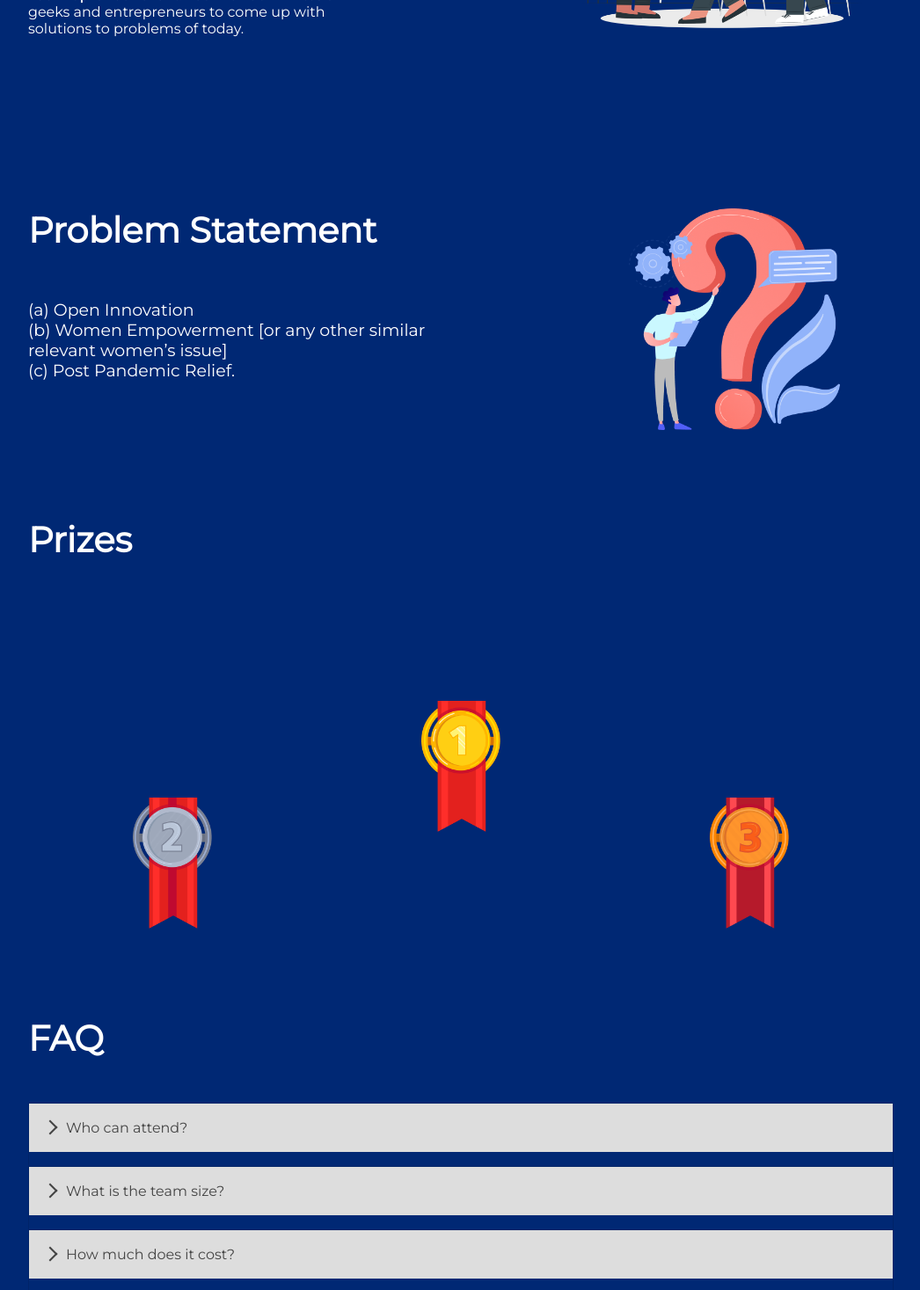
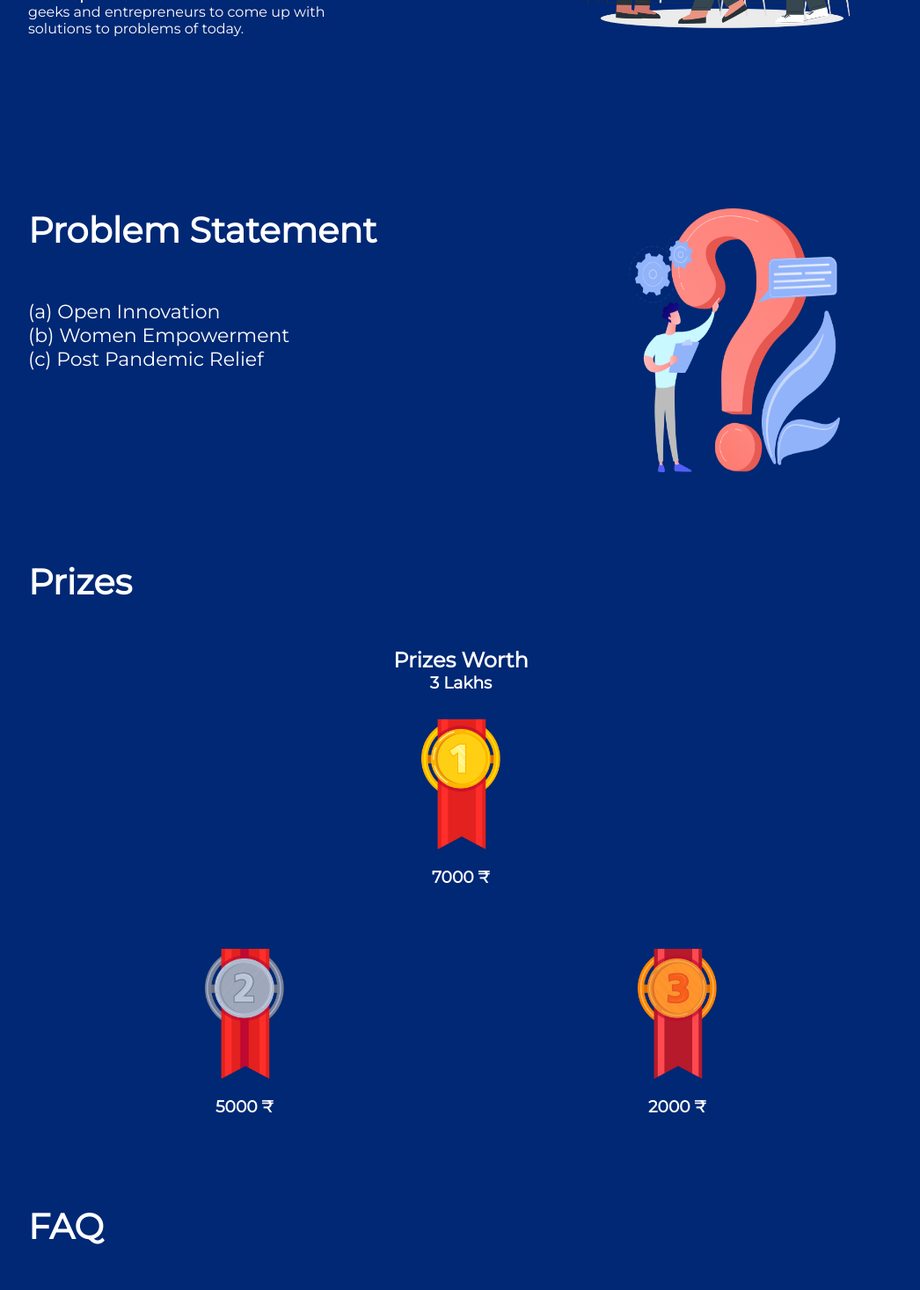
Before and after one commit to rindishkrishna/technopreneur, a React (Create React App) app: page /hackathon in a window 1280 px wide. Shown: the part 441-1908 px from the top of the page at 88% size, without its empty margins (136-1182 px from the left). Built offline with nearby package versions, Linux system fonts and the light colour scheme.

Commit message:
minor ui fix

```diff
--- a/src/Components/HackathonPage/Navbar/Navbar.js
+++ b/src/Components/HackathonPage/Navbar/Navbar.js
@@ -8,31 +8,31 @@ export const Navbar = () => {
         <nav className="nav">
           <ul className="navbar-item">
             <li>
-              <Link to="/#home" smooth={true} spy={true} duration={1000}
+              <Link to="hackathon/#home" smooth={true} spy={true} duration={1000}
               className="nav-link">
                 Home
                 </Link>
             </li>
             <li>
-              <Link to="/#problemstatement" smooth={true} spy={true} duration={1000}
+              <Link to="hackathon/#problemstatement" smooth={true} spy={true} duration={1000}
               className="nav-link">
                 Problem Statement
                 </Link>
             </li>
             <li>
-              <Link to="/#prizes" smooth={true} spy={true} duration={1000}
+              <Link to="hackathon/#prizes" smooth={true} spy={true} duration={1000}
               className="nav-link">
                 Prizes
                 </Link>
             </li>
             <li>
-              <Link to="/#faq" smooth={true} spy={true} duration={1000}
+              <Link to="hackathon/#faq" smooth={true} spy={true} duration={1000}
               className="nav-link">
                 FAQ
                 </Link>
             </li>
             <li>
-            <Link to="/#sponsors" smooth={true} spy={true} duration={1000}
+            <Link to="hackathon/#sponsors" smooth={true} spy={true} duration={1000}
               className="nav-link">
                 Sponsors
                 </Link>
--- a/src/Components/HackathonPage/Prizes/Prizes.css
+++ b/src/Components/HackathonPage/Prizes/Prizes.css
@@ -7,11 +7,14 @@
 
 .prize-div {
   text-align: center;
+
 }
 
 .prize-img {
   width: 90px;
   margin: auto;
+  margin-top: 30px;
+  padding-bottom: 20px;
 }
 
 .offset {
--- a/src/Components/HackathonPage/Prizes/Prizes.js
+++ b/src/Components/HackathonPage/Prizes/Prizes.js
@@ -8,15 +8,21 @@ const Prizes = () => {
   return (
     <div className="container prize-container" id="prizes">
       <h3 className="heading">Prizes</h3>
+      <div className="col m4 prize-div">
+          <h2>Prizes Worth </h2>
+          <h3>3 Lakhs</h3>
+          <img src={firstPrizeImg} className="prize-img" alt="first prize" />
+          <h3>7000 ₹</h3>
+          </div>
       <div className="row">
-        <div className="col m4 prize-div offset">
+        <div className="col m4 prize-div ">
           <img src={secondPrizeImg} className="prize-img" alt="second prize" />
+          <h3>5000 ₹</h3>
         </div>
-        <div className="col m4 prize-div">
-          <img src={firstPrizeImg} className="prize-img" alt="first prize" />
-        </div>
-        <div className="col m4 prize-div offset">
+
+        <div className="col m4 prize-div ">
           <img src={thirdPrizeImg} className="prize-img" alt="third prize" />
+          <h3>2000 ₹</h3>
         </div>
       </div>
     </div>
--- a/src/Components/HackathonPage/ProblemStatement/ProblemStatement.js
+++ b/src/Components/HackathonPage/ProblemStatement/ProblemStatement.js
@@ -11,9 +11,9 @@ const ProblemStatement = () => {
           <p className="problem-text">
           (a) Open Innovation
           <br />
-          (b) Women Empowerment [or any other similar relevant women’s issue]
+          (b) Women Empowerment
           <br />
-          (c) Post Pandemic Relief.
+          (c) Post Pandemic Relief
           </p>
         </div>
       </div>
--- a/src/Components/HackathonPage/ProblemStatement/Problemstatement.css
+++ b/src/Components/HackathonPage/ProblemStatement/Problemstatement.css
@@ -25,7 +25,7 @@
 }
 
 .problem-text {
-    font-size: 19px;
+    font-size: 22px;
     text-align: left;
     margin-top: 30px;
 }
@@ -34,6 +34,7 @@
     padding-left: 130px;
     margin: auto;
     width: 370px;
+    height:300px;
 }
 
 @media (max-width: 600px) {
```
